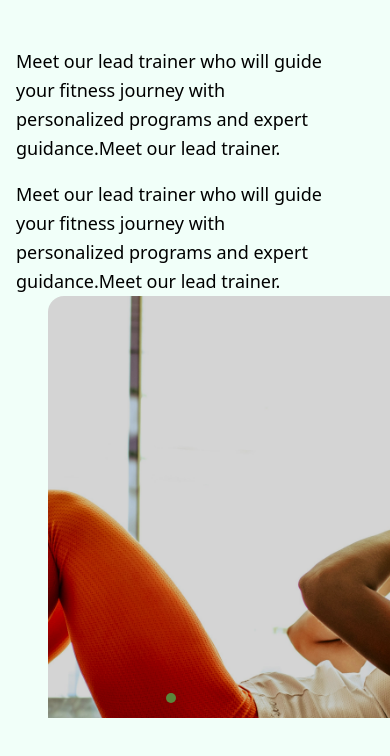
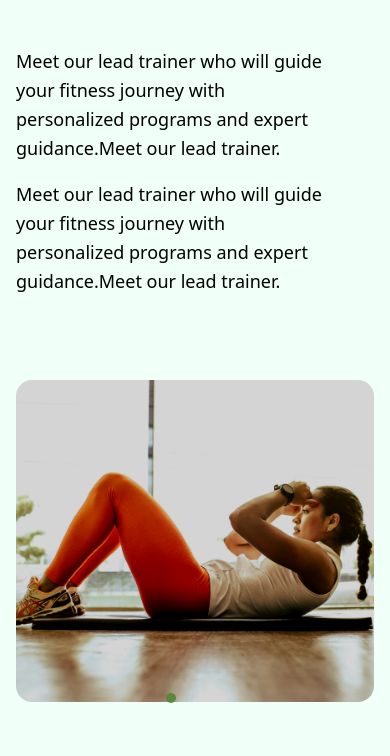
Before and after one commit to francescocori/JourneyToFitness, a Next.js app: page / in a window 390 px wide. Shown: the part 3364-4120 px from the top of the page. Built offline with nearby package versions, Linux system fonts and the light colour scheme.

Commit message:
Refactored SplitScreen component for improved mobile and desktop image handling, enhancing layout and responsiveness.

```diff
--- a/src/components/SplitScreen/index.tsx
+++ b/src/components/SplitScreen/index.tsx
@@ -155,8 +155,8 @@ export default function SplitScreen() {
               </AnimatePresence>
             </div>
 
-            {/* Image Content - 3/5 width on desktop */}
-            <div className="w-full lg:w-3/5 h-[50vh]  lg:h-auto absolute overflow-hidden bg-base flex lg:justify-end bottom-0 lg:right-[5%] 2xl:right-[3%]">
+            {/* Mobile Image - Full width with proper spacing */}
+            <div className="lg:hidden w-full h-[40vh] absolute bottom-0 left-0 right-0 px-4 pb-4">
               <AnimatePresence mode="wait">
                 <motion.div
                   key={currentSlide}
@@ -164,7 +164,33 @@ export default function SplitScreen() {
                   animate={{ opacity: 1, scale: 1 }}
                   exit={{ opacity: 0, scale: 0.9 }}
                   transition={{ duration: 0.8, ease: "easeOut" }}
-                  className="w-full lg:w-[90%] h-[160%] lg:h-[70%] rounded-2xl"
+                  className="w-full h-full rounded-2xl overflow-hidden"
+                >
+                  <motion.img
+                    src={slides[currentSlide].image}
+                    alt={slides[currentSlide].title}
+                    className="w-full h-full object-cover"
+                    initial={{ scale: 1.1 }}
+                    animate={{ scale: 1 }}
+                    transition={{ duration: 8, ease: "linear" }}
+                    style={{
+                      filter: "brightness(0.8) contrast(1.1)",
+                    }}
+                  />
+                </motion.div>
+              </AnimatePresence>
+            </div>
+
+            {/* Desktop Image Content - 3/5 width on desktop */}
+            <div className="hidden lg:block lg:w-3/5 h-auto absolute overflow-hidden bg-base flex lg:justify-end bottom-0 lg:right-[5%] 2xl:right-[3%]">
+              <AnimatePresence mode="wait">
+                <motion.div
+                  key={currentSlide}
+                  initial={{ opacity: 0, scale: 1.1 }}
+                  animate={{ opacity: 1, scale: 1 }}
+                  exit={{ opacity: 0, scale: 0.9 }}
+                  transition={{ duration: 0.8, ease: "easeOut" }}
+                  className="w-[90%] h-[70%] rounded-2xl ml-[10%]"
                 >
                   <div className="flex items-center justify-center h-full ml-8 xl:ml-19.5 rounded-2xl overflow-hidden">
                     <motion.img
```
